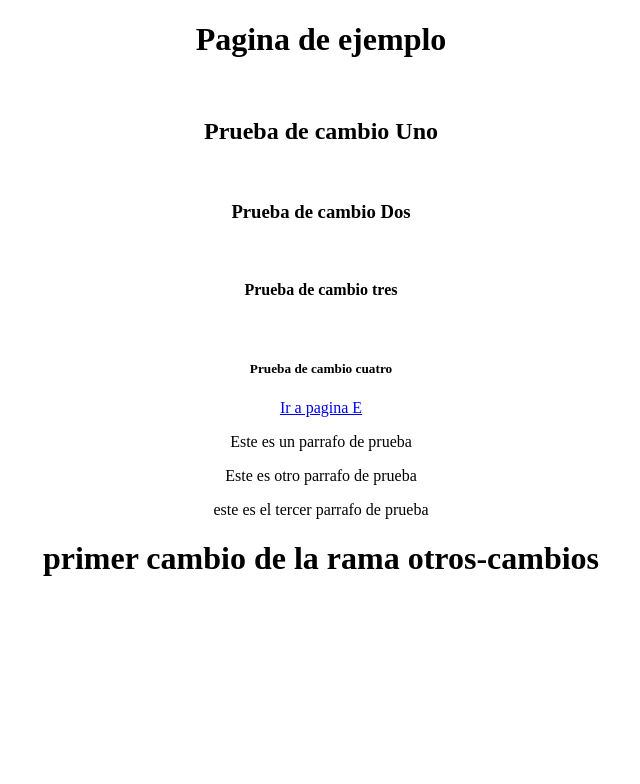
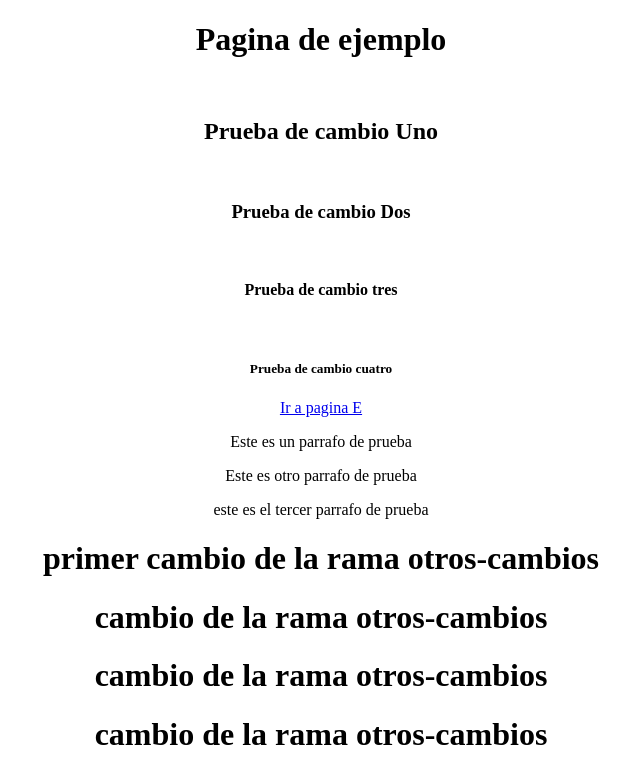
Before and after one commit to wil94/PruebaGit, a plain HTML site: page index.html in a window 1280 px wide. Shown: the whole page, without its empty margins (319-959 px from the left). Drawn offline with Linux system fonts and the light colour scheme.

Commit message:
cambios en la tercera rama

```diff
--- a/index.html
+++ b/index.html
@@ -27,6 +27,11 @@
 
 		<h1>primer cambio de la rama otros-cambios</h1>
 
+		<h1>cambio de la rama otros-cambios</h1>
+		<h1>cambio de la rama otros-cambios</h1>
+		<h1>cambio de la rama otros-cambios</h1>
+
+
 	</center>
 
 </body>
```
